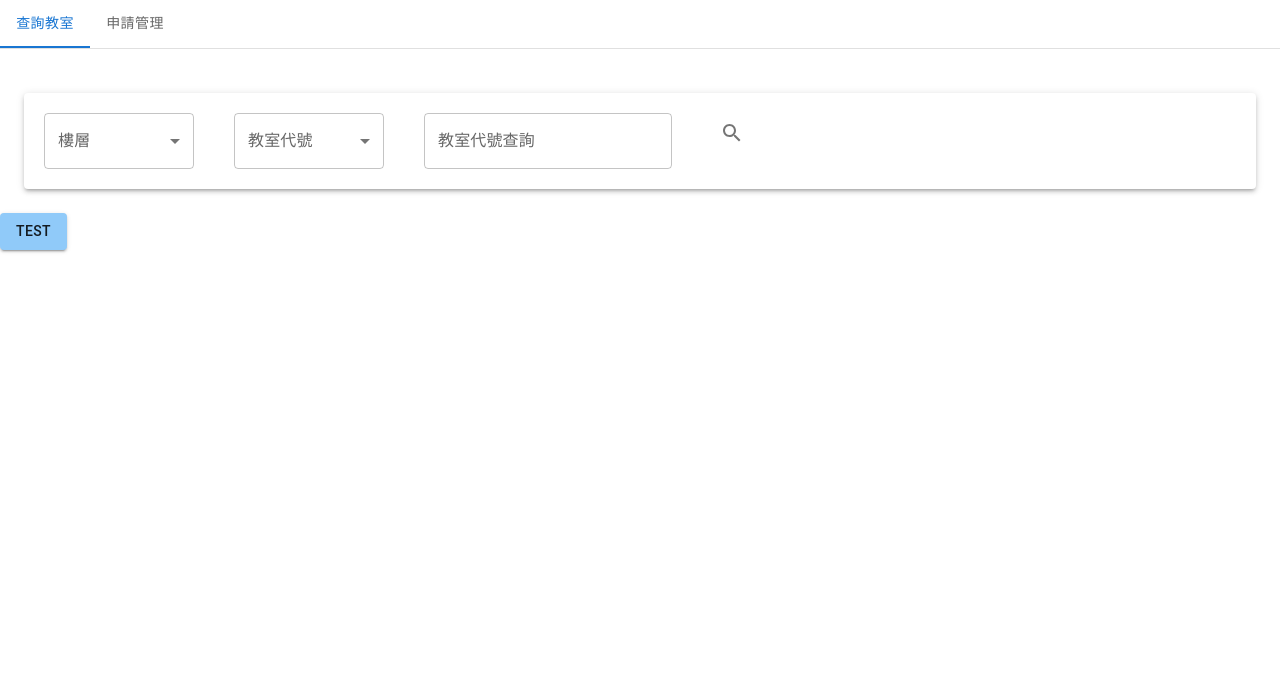
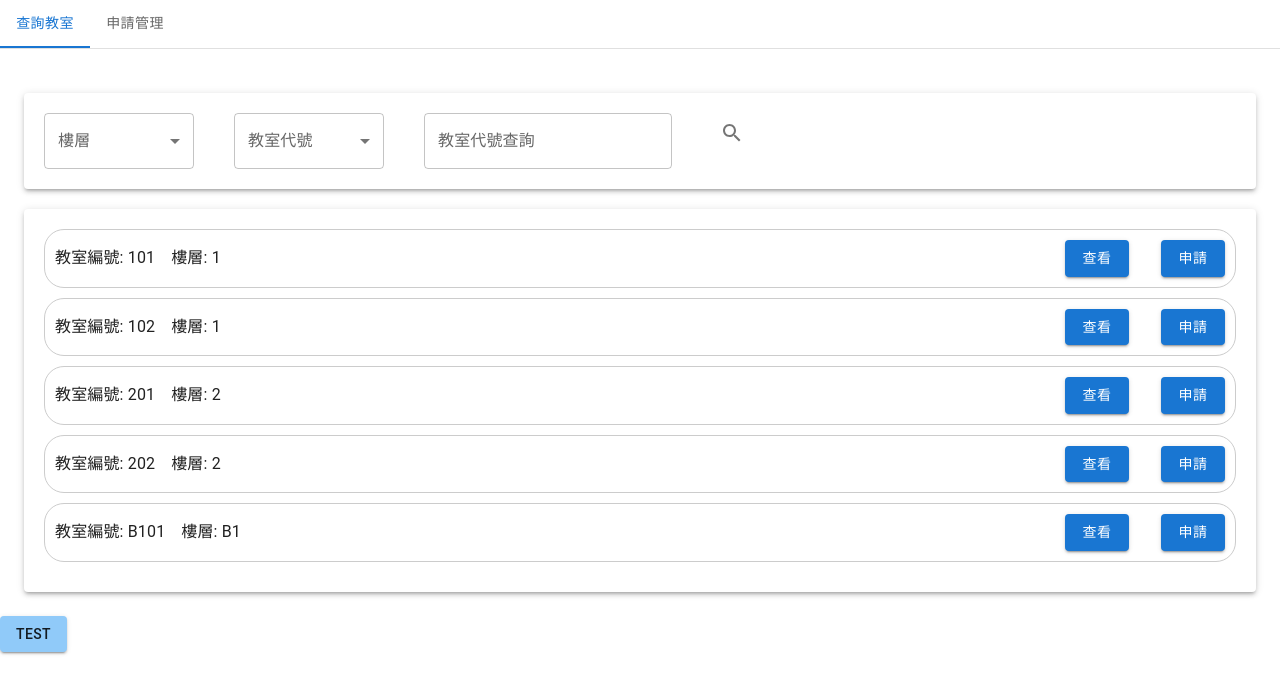
Before and after one commit to PeiJeSsu/Classroom-Reservation, a React (Create React App) app in the folder frontend/: page / in a window 1280 px wide. Shown: the top 694 px of the page. Built offline with nearby package versions, Linux system fonts and the light colour scheme.

Commit message:
component
將功能變為component

```diff
--- a/frontend/src/classroom_query_UI/ClassroomQuery.js
+++ b/frontend/src/classroom_query_UI/ClassroomQuery.js
@@ -3,23 +3,13 @@ import {Box, Grid2, TextField, Button, Paper, IconButton, Typography} from '@mui
 import {Search} from '@mui/icons-material';
 import FloorSelector from './FloorSelector';
 import ClassroomCodeSelector from './ClassroomCodeSelector';
+import SearchField from "./SearchField";
+import ResultList from "./ResultList";
 
 export default function ClassroomQuery() {
     const [floor, setFloor] = useState('');
     const [classroomCode, setClassroomCode] = useState('');
     const [searchQuery, setSearchQuery] = useState('');
-    const [results, setResults] = useState([]);
-
-    const handleSearch = () => {
-        const fakeResults = [
-            {id: 1, code: '101', floor: '1'},
-            {id: 2, code: '102', floor: '1'},
-            {id: 3, code: '201', floor: '2'},
-            {id: 4, code: '202', floor: '2'},
-            {id: 5, code: 'B101', floor: 'B1'}
-        ];
-        setResults(fakeResults);
-    };
 
     return (
         <Box>
@@ -32,49 +22,16 @@ export default function ClassroomQuery() {
                         <ClassroomCodeSelector classroomCode={classroomCode} setClassroomCode={setClassroomCode}/>
                     </Grid2>
                     <Grid2 item xs={5}>
-                        <TextField
-                            fullWidth
-                            label="教室代號查詢"
-                            variant="outlined"
-                            value={searchQuery}
-                            onChange={(e) => setSearchQuery(e.target.value)}
-                        />
+                        <SearchField searchQuery={searchQuery} setSearchQuery={setSearchQuery}/>
                     </Grid2>
                     <Grid2 item xs={1}>
-                        <IconButton aria-label="search" onClick={handleSearch}>
+                        <IconButton aria-label="search" >
                             <Search/>
                         </IconButton>
                     </Grid2>
                 </Grid2>
             </Paper>
-
-            {results.length > 0 && (
-                <Paper elevation={3} sx={{padding: '20px', marginTop: '20px'}}>
-                    {results.map((result) => (
-                        <Box
-                            key={result.id}
-                            sx={{
-                                display: 'flex',
-                                justifyContent: 'space-between',
-                                alignItems: 'center',
-                                padding: '10px',
-                                marginBottom: '10px',
-                                border: '1px solid #ccc',
-                                borderRadius: '20px',
-                            }}
-                        >
-                            <Box sx={{display: 'flex', gap: 2}}>
-                                <Typography variant="body1">教室編號: {result.code}</Typography>
-                                <Typography variant="body1">樓層: {result.floor}</Typography>
-                            </Box>
-                            <Box>
-                                <Button variant="contained" sx={{marginRight: 4}}>查看</Button>
-                                <Button variant="contained">申請</Button>
-                            </Box>
-                        </Box>
-                    ))}
-                </Paper>
-            )}
+            <ResultList/>
         </Box>
     );
 }
--- /dev/null
+++ b/frontend/src/classroom_query_UI/ResultList.js
@@ -0,0 +1,40 @@
+import React from 'react';
+import {Box, Typography, Paper, Button} from '@mui/material';
+
+export default function ResultList() {
+    const sampleResults = [
+        {id: 1, code: '101', floor: '1'},
+        {id: 2, code: '102', floor: '1'},
+        {id: 3, code: '201', floor: '2'},
+        {id: 4, code: '202', floor: '2'},
+        {id: 5, code: 'B101', floor: 'B1'}
+    ];
+
+    return (
+        <Paper elevation={3} sx={{padding: '20px', marginTop: '20px'}}>
+            {sampleResults.map((result) => (
+                <Box
+                    key={result.id}
+                    sx={{
+                        display: 'flex',
+                        justifyContent: 'space-between',
+                        alignItems: 'center',
+                        padding: '10px',
+                        marginBottom: '10px',
+                        border: '1px solid #ccc',
+                        borderRadius: '20px',
+                    }}
+                >
+                    <Box sx={{display: 'flex', gap: 2}}>
+                        <Typography variant="body1">教室編號: {result.code}</Typography>
+                        <Typography variant="body1">樓層: {result.floor}</Typography>
+                    </Box>
+                    <Box>
+                        <Button variant="contained" sx={{marginRight: 4}}>查看</Button>
+                        <Button variant="contained">申請</Button>
+                    </Box>
+                </Box>
+            ))}
+        </Paper>
+    );
+}
--- /dev/null
+++ b/frontend/src/classroom_query_UI/SearchField.js
@@ -0,0 +1,14 @@
+import React from 'react';
+import { TextField } from '@mui/material';
+
+export default function SearchField({ searchQuery, setSearchQuery }) {
+    return (
+        <TextField
+            fullWidth
+            label="教室代號查詢"
+            variant="outlined"
+            value={searchQuery}
+            onChange={(e) => setSearchQuery(e.target.value)}
+        />
+    );
+}
```
